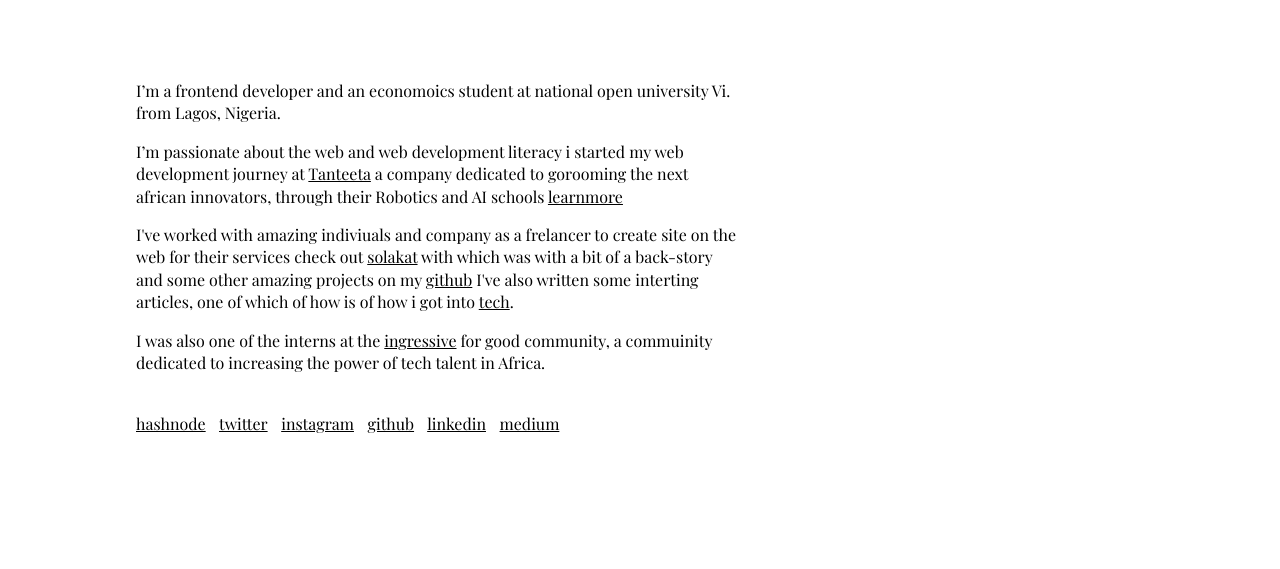
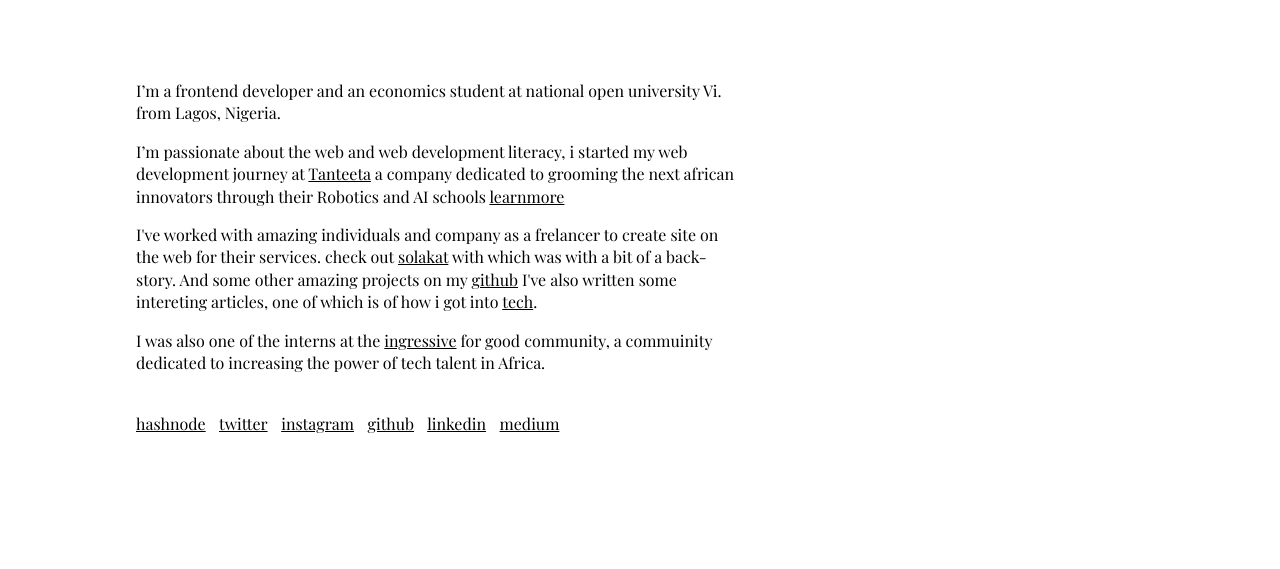
Before and after one commit to Tijani-zainab/JaniTijj, a plain HTML site: page index.html in a window 1280 px wide. Shown: the top 569 px of the page. Drawn offline with nearby package versions, Linux system fonts and the light colour scheme.

Commit message:
spelling corrections

```diff
--- a/assets/css/style.css
+++ b/assets/css/style.css
@@ -90,6 +90,6 @@ main {
     /* For mobile phones: */
 
     h1 {
-        bottom: -2;
+        bottom: 0;
     }
 }
--- a/index.html
+++ b/index.html
@@ -13,9 +13,9 @@
 
     <h1> Tijani Zainab </h1>
     <main>
-        <p>I’m a frontend developer and an economoics student at national open university Vi. from Lagos, Nigeria.</p>
-        <p>I’m passionate about the web and web development literacy i started my web development journey at <a href="http://tanteeta.com/">Tanteeta</a> a company dedicated to gorooming the next african innovators, through their Robotics and AI schools <a href="https://tanteeta.com/weekendschool/"> learnmore </a></p>
-        <p>I've worked with amazing indiviuals and company as a frelancer to create site on the web for their services check out <a href="https://solakat.netlify.app/">solakat</a> with which was with a bit of a back-story and some other amazing projects on my <a href="https://github.com/Tijani-zainab">github</a> I've also written some interting articles, one of which of how is of how i got into <a href="https://jani-tijj.medium.com/how-i-got-into-tech-4122d84ab961">tech</a>.</p>
+        <p>I’m a frontend developer and an economics student at national open university Vi. from Lagos, Nigeria.</p>
+        <p>I’m passionate about the web and web development literacy, i started my web development journey at <a href="http://tanteeta.com/">Tanteeta</a> a company dedicated to grooming the next african innovators through their Robotics and AI schools <a href="https://tanteeta.com/weekendschool/"> learnmore </a></p>
+        <p>I've worked with amazing individuals and company as a frelancer to create site on the web for their services. check out <a href="https://solakat.netlify.app/">solakat</a> with which was with a bit of a back-story. And some other amazing projects on my <a href="https://github.com/Tijani-zainab">github</a> I've also written some intereting articles, one of which is of how i got into <a href="https://jani-tijj.medium.com/how-i-got-into-tech-4122d84ab961">tech</a>.</p>
         <p>I was also one of the interns at the <a href="https://ingressive.org/">ingressive</a> for good community, a commuinity dedicated to increasing the power of tech talent in Africa. </p>
         <p></p>
 
```
